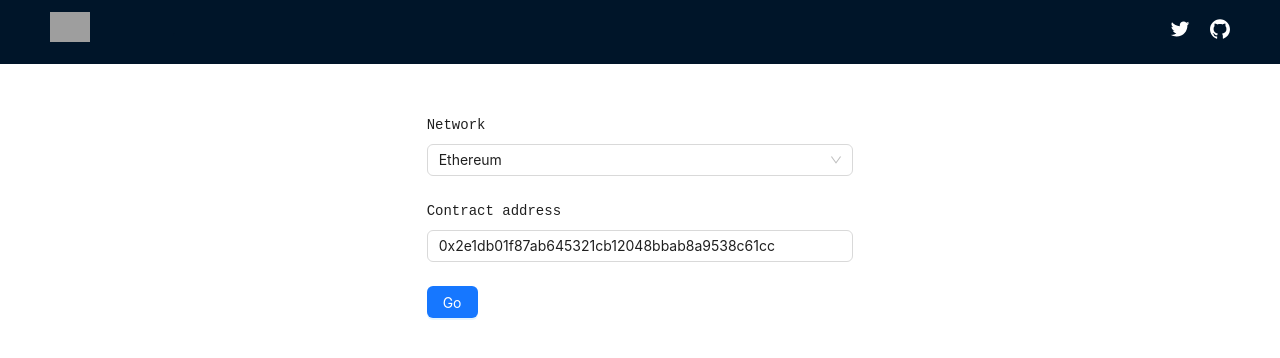
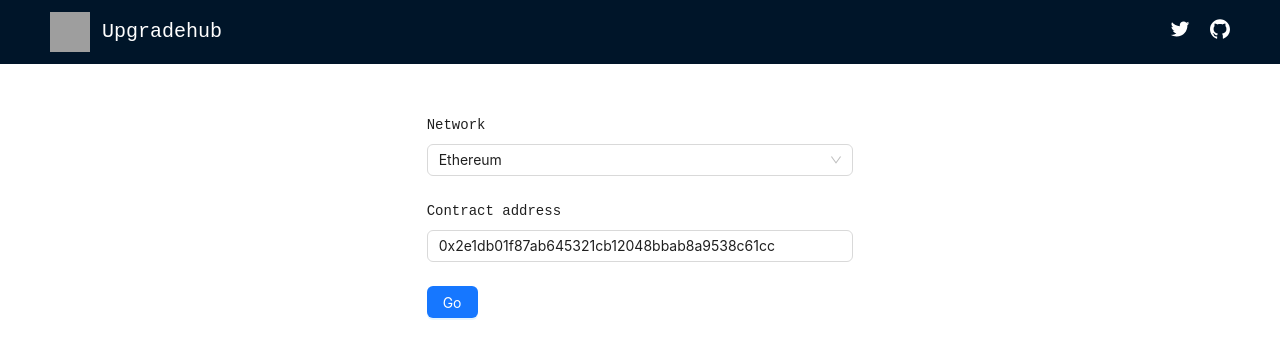
Before and after one commit to SergeKireev/upgradehub-frontend, a React app: page / in a window 1280 px wide. Shown: the top 358 px of the page. Built offline with nearby package versions, Linux system fonts and the light colour scheme; grey boxes are pictures that could not be loaded; the HTML template or start-up script is replaced by a standard one.

Commit message:
Move `Row` tag inside anchor to preserve layout

```diff
--- a/web/src/containers/common/AppLayout.tsx
+++ b/web/src/containers/common/AppLayout.tsx
@@ -11,14 +11,14 @@ export const AppLayout = (props: HTMLProps<void>) => {
             <div >
                 <Row>
                     <Col>
-                        <Row>
-                            <a href="/">
+                        <a href="/">
+                            <Row>
                                 <img src='/logo.png' className="logo" />
                                 <div className="logo_name">
                                     Upgradehub
                                 </div>
-                            </a>
-                        </Row>
+                            </Row>
+                        </a>
                     </Col>
                     <Col className="space_header">
                         .
```
